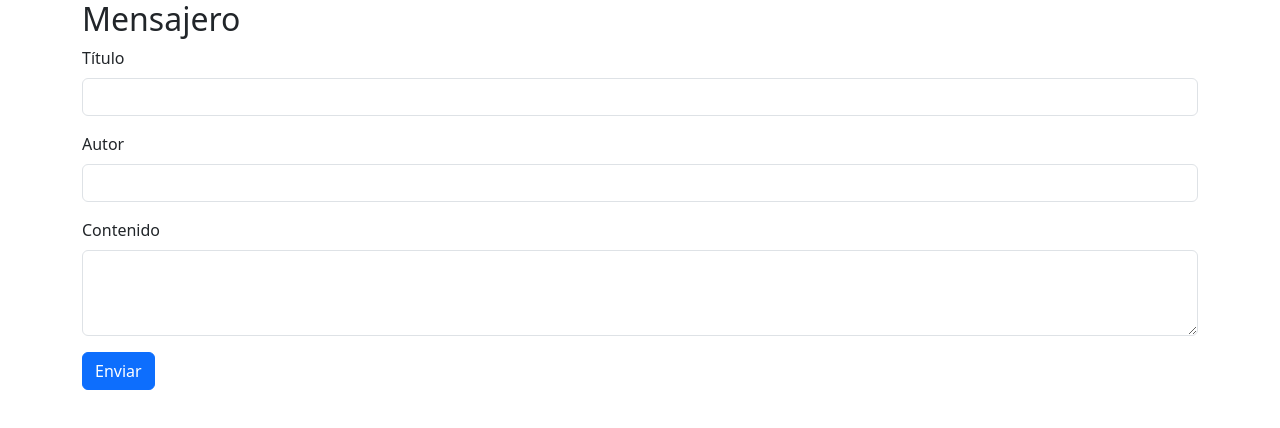
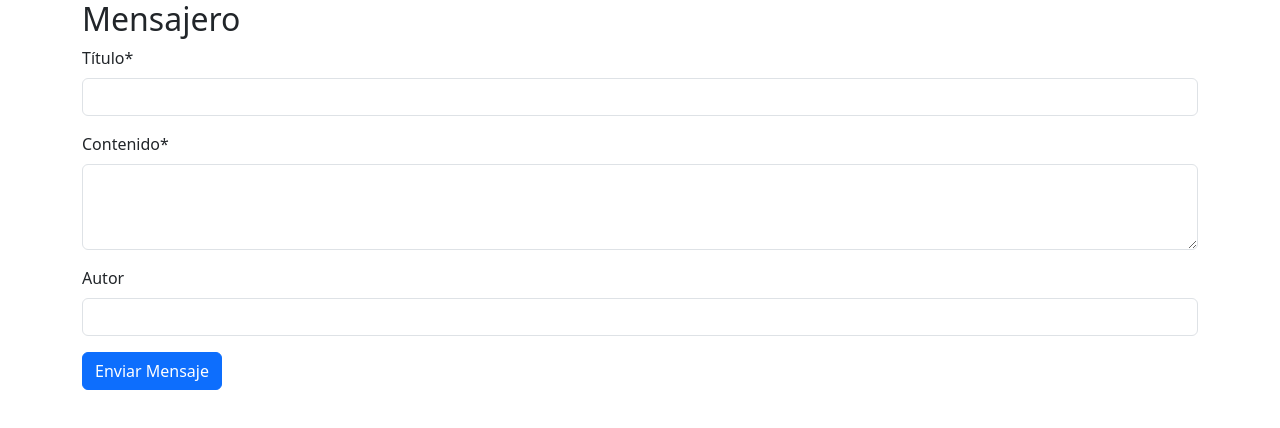
Before and after one commit to Aitor-Donado/repo_React, a React (Vite) app: page /mensajero in a window 1280 px wide. Shown: the top 428 px of the page. Built offline with nearby package versions, Linux system fonts and the light colour scheme; no server answers.

Commit message:
Formulario de envío de mensajes funciona

```diff
--- a/src/Mensajero.jsx
+++ b/src/Mensajero.jsx
@@ -5,6 +5,11 @@ function Mensajero() {
   const [mensajes, setMensajes] = useState([]);
   const [cargando, setCargando] = useState(true);
 
+  const [refreshKey, setRefreshKey] = useState(0);
+
+  const handleNewMessage = () => {
+    setRefreshKey((prevKey) => prevKey + 1); // Forzar refresco de TablaMensajes
+  };
   // Borrar un mensaje con un fetch delete
   const borrarMensaje = (id) => {
     fetch(`https://aitor.alwaysdata.net/listado/${id}`, {
@@ -38,9 +43,13 @@ function Mensajero() {
   return (
     <div className="container">
       <h2>Mensajero</h2>
-      <MensajeForm />
+      <MensajeForm onSubmitSuccess={handleNewMessage} />
       {!cargando && (
-        <TablaMensajes mensajes={mensajes} onBorrarMensaje={borrarMensaje} />
+        <TablaMensajes
+          mensajes={mensajes}
+          onBorrarMensaje={borrarMensaje}
+          key={refreshKey} // Esto fuerza el remontaje del componente
+        />
       )}
     </div>
   );
--- a/src/components/MensajeForm.jsx
+++ b/src/components/MensajeForm.jsx
@@ -1,28 +1,92 @@
-const MensajeForm = () => {
+import React, { useState } from "react";
+
+function MensajeForm({ handleNewMessage }) {
+  const [titulo, setTitulo] = useState("");
+  const [contenido, setContenido] = useState("");
+  const [autor, setAutor] = useState("");
+
+  const handleSubmit = (e) => {
+    e.preventDefault();
+
+    // Construcción exacta de la URL como especificas
+    const url = new URL("https://aitor.alwaysdata.net/publicacion");
+    url.searchParams.append("titulo", titulo);
+    url.searchParams.append("contenido", contenido);
+    if (autor) url.searchParams.append("autor", autor);
+
+    fetch(url, {
+      method: "POST",
+      headers: {
+        "Content-Type": "application/json", // Mantenemos JSON como en tu versión funcional
+      },
+      body: JSON.stringify({}), // Cuerpo vacío ya que todo va en la URL
+    })
+      .then((response) => {
+        if (!response.ok) {
+          throw new Error(`Error HTTP: ${response.status}`);
+        }
+        return response.json();
+      })
+      .then((data) => {
+        console.log("Mensaje enviado:", data);
+        // Limpiar formulario
+        setTitulo("");
+        setContenido("");
+        setAutor("");
+        // Notificar al padre
+        if (handleNewMessage) handleNewMessage();
+      })
+      .catch((error) => {
+        console.error("Error al enviar:", error);
+        alert("Error al enviar el mensaje. Por favor, inténtalo de nuevo.");
+      });
+  };
+
   return (
-    <form>
+    <form onSubmit={handleSubmit} className="mb-3">
       <div className="mb-3">
         <label htmlFor="titulo" className="form-label">
-          Título
+          Título*
         </label>
-        <input type="text" className="form-control" id="titulo" />
+        <input
+          type="text"
+          className="form-control"
+          id="titulo"
+          value={titulo}
+          onChange={(e) => setTitulo(e.target.value)}
+          required
+        />
+      </div>
+      <div className="mb-3">
+        <label htmlFor="contenido" className="form-label">
+          Contenido*
+        </label>
+        <textarea
+          className="form-control"
+          id="contenido"
+          rows="3"
+          value={contenido}
+          onChange={(e) => setContenido(e.target.value)}
+          required
+        />
       </div>
       <div className="mb-3">
         <label htmlFor="autor" className="form-label">
           Autor
         </label>
-        <input type="text" className="form-control" id="autor" />
-      </div>
-      <div className="mb-3">
-        <label htmlFor="contenido" className="form-label">
-          Contenido
-        </label>
-        <textarea className="form-control" id="contenido" rows="3"></textarea>
+        <input
+          type="text"
+          className="form-control"
+          id="autor"
+          value={autor}
+          onChange={(e) => setAutor(e.target.value)}
+        />
       </div>
       <button type="submit" className="btn btn-primary">
-        Enviar
+        Enviar Mensaje
       </button>
     </form>
   );
-};
+}
+
 export default MensajeForm;
```
